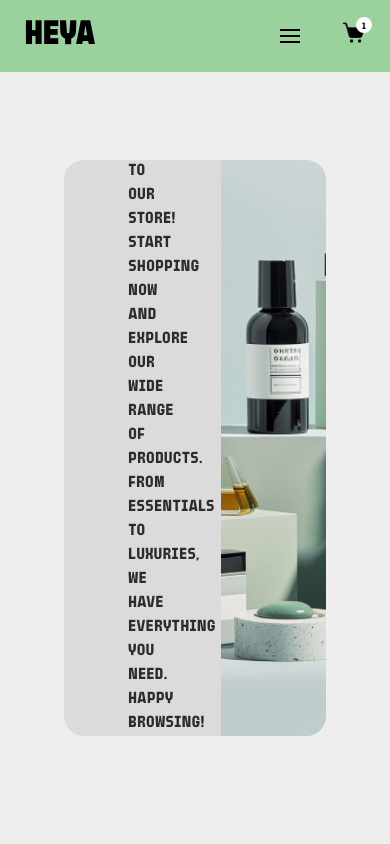
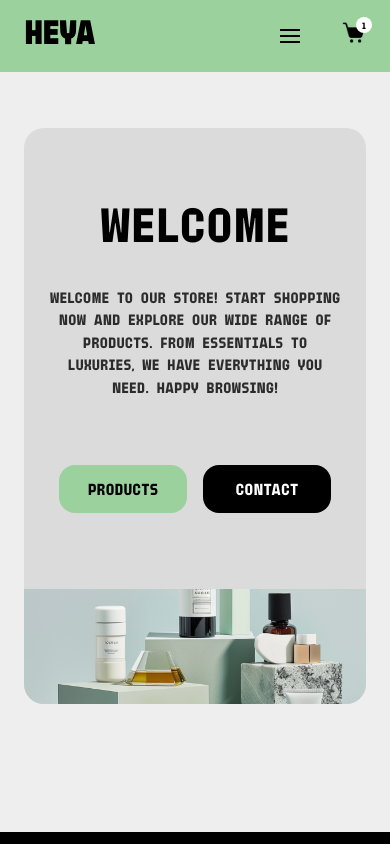
Before and after one commit to jakotide/heya-react-eshop, a React (Vite) app: page / in a window 390 px wide. Shown: the top 844 px of the page. Built offline with nearby package versions, Linux system fonts and the light colour scheme.

Commit message:
Hero section responsive

```diff
--- a/src/components/Hero/Hero.scss
+++ b/src/components/Hero/Hero.scss
@@ -1,8 +1,18 @@
 @use "../../scss/base/" as globals;
+@use "../../scss/base/" as mixins;
+
 .container {
   display: flex;
   justify-content: center;
   margin: 10rem 4rem;
+
+  @include mixins.tablet {
+    margin: 9rem 3rem;
+}
+
+@include mixins.mobile {
+    margin: 8rem 1.5rem;
+}
 
   .hero__container {
     background-color: globals.$secondary;
@@ -12,6 +22,9 @@
     border-radius: 20px;
     display: flex;
 
+    @include mixins.tabletLarge {
+      flex-direction: column;
+    }
 
     .hero__text__container {
       width: 60%;
@@ -20,22 +33,57 @@
       justify-content: center;
       gap: 2rem;
       padding: 0rem 4rem;
-            overflow: hidden;
+
+      @include mixins.tabletLarge {
+        height: 80%;
+        width: 100%;
+      }
+
+      @include mixins.mobileSmall {
+        padding: 0rem 1.5rem;
+        align-items: center;
+    }
 
       h1 {
-            font-size: clamp(3rem, calc(3rem + 4 * ((100vw - 320px) / 1600)), 7rem);
+        font-size: 7rem;
+
+        @include mixins.desktopSmall {
+          font-size: 5rem;
+        }
+
+        @include mixins.tabletLarge {
+            font-size: 4rem;
+        }
+
+        @include mixins.mobileSmall {
+            font-size: 3rem;
+        }
       }
 
       p {
         max-width: 90%;
-            text-wrap: balance;
+        // text-wrap: balance;
         opacity: 0.8;
+
+        @include mixins.tabletLarge {
+            max-width: 100%;
+          }
+
+          @include mixins.mobileSmall {
+            font-size: 15px;
+            text-align: center;
+            text-wrap: none;
+        }
       }
 
       .hero__button__container {
         display: flex;
         gap: 1rem;
         padding-top: 2rem;
+
+        @include mixins.mobileSmall {
+            justify-content: center;
+        }
       }
     }
 
@@ -44,6 +92,13 @@
       border-bottom-right-radius: 20px;
       width: 40%;
       object-fit: cover;
+
+      @include mixins.tabletLarge {
+        width: 100%;
+        height: 20%;
+        border-top-right-radius: 0;
+        border-bottom-left-radius: 20px;
       }
     }
   }
+}
--- a/src/components/Layout/Header/Header.scss
+++ b/src/components/Layout/Header/Header.scss
@@ -11,6 +11,7 @@
     color: globals.$black;
     padding: 0 5rem;
     position: fixed;
+    z-index: 100;
 
     @include mixins.tablet {
         padding: 0 3rem;
--- a/src/components/Navigation/Navigation.scss
+++ b/src/components/Navigation/Navigation.scss
@@ -5,11 +5,13 @@ nav {
   height: 4.5rem;
   display: flex;
   align-items: center;
+  z-index: 50;
 
   menu {
     display: flex;
     gap: 2rem;
     align-items: center;
+    z-index: 50;
 
     li {
       list-style: none;
--- a/src/components/ui/Button/Button.scss
+++ b/src/components/ui/Button/Button.scss
@@ -5,9 +5,14 @@ button {
     width: 8rem;
     border: none;
     border-radius: 16px;
+    display: flex;
+    justify-content: center;
+    align-items: center;
+
 
     a {
         text-decoration: none;
+        padding-top: 5px;
     }
 }
 
--- a/src/scss/base/_mixins.scss
+++ b/src/scss/base/_mixins.scss
@@ -1,9 +1,24 @@
 $desktop: 1280px;
+$desktopSmall: 1020px;
+$tabletLarge: 850px;
 $tablet: 768px;
 $mobile: 480px;
+$mobileSmall: 420px;
 
 @mixin desktop {
   @media (min-width: $desktop) {
+    @content;
+  }
+}
+
+@mixin desktopSmall {
+  @media (max-width: $desktopSmall) {
+    @content;
+  }
+}
+
+@mixin tabletLarge {
+  @media (max-width: $tabletLarge) {
     @content;
   }
 }
@@ -19,3 +34,9 @@ $mobile: 480px;
     @content;
   }
 }
+
+@mixin mobileSmall {
+  @media (max-width: $mobileSmall) {
+    @content;
+  }
+}
```
Lines whose indentation alone changed are shown as unchanged.
